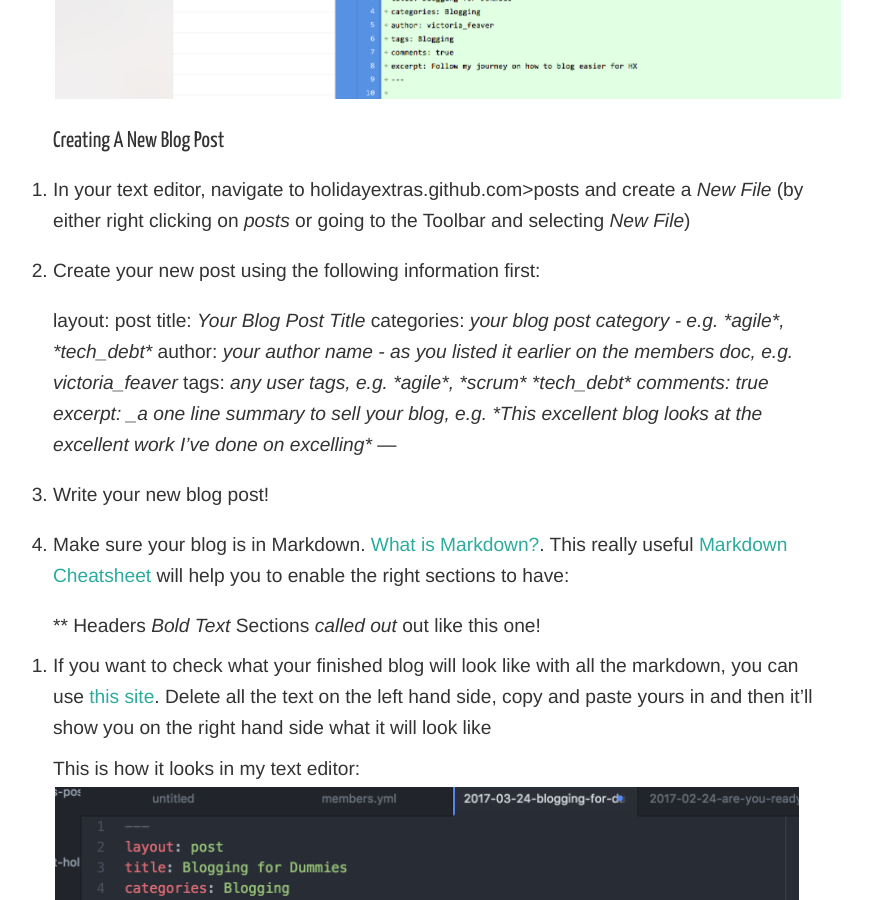
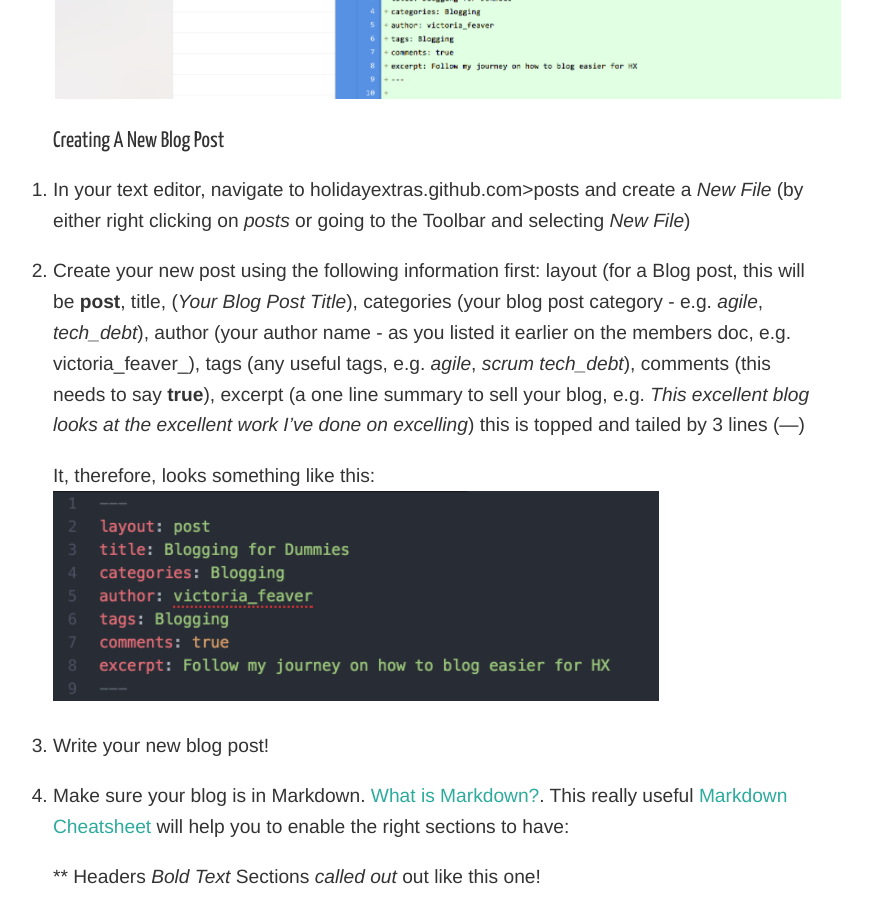
Before and after one commit to holidayextras/holidayextras.github.com, a Jekyll site: the page built from github_desktop.md, in a window 1280 px wide and 900 px high, scrolled down 14727 px. Shown: the whole window, without its empty margins (203-1075 px from the left). Built offline with Jekyll 4.4.1, drawn with Linux system fonts in a browser that asks for light colours; nearby versions of some CDN libraries; our own code applies the rules of GitHub Pages for plain Markdown files; comment, search, counter and statistics services are not loaded.

Commit message:
rewriting a section from scratch

```diff
--- a/github_desktop.md
+++ b/github_desktop.md
@@ -84,16 +84,10 @@ Next, you'll need to use a text editor to make changes to files and to write new
 
 1. In your text editor, navigate to holidayextras.github.com>posts and create a *New File* (by either right clicking on *posts* or going to the Toolbar and selecting *New File*)
 
-2. Create your new post using the following information first:
+2. Create your new post using the following information first: layout (for a Blog post, this will be **post**, title, (_Your Blog Post Title_), categories (your blog post category - e.g. *agile*, *tech_debt*), author (your author name - as you listed it earlier on the members doc, e.g. victoria_feaver_), tags (any useful tags, e.g. *agile*, *scrum* *tech_debt*), comments (this needs to say **true**), excerpt (a one line summary to sell your blog, e.g. *This excellent blog looks at the excellent work I've done on excelling*) this is topped and tailed by 3 lines (---)
 
-	layout: post
-	title: _Your Blog Post Title_
-	categories: _your blog post category - e.g. *agile*, *tech_debt*_
-	author: _your author name - as you listed it earlier on the members doc, e.g. victoria_feaver_
-	tags: _any user tags, e.g. *agile*, *scrum* *tech_debt*
-	comments: true
-	excerpt: _a one line summary to sell your blog, e.g. *This excellent blog looks at the excellent work I've done on excelling*_
-	---
+   It, therefore, looks something like this:
+![new_blog_header.png]({{ site.baseurl }}/assets/img/github_desktop/new_blog_header.png)
 
 3. Write your new blog post!
 
```
Also changed, not shown: assets/img/github_desktop/new_blog_header.png (added).
